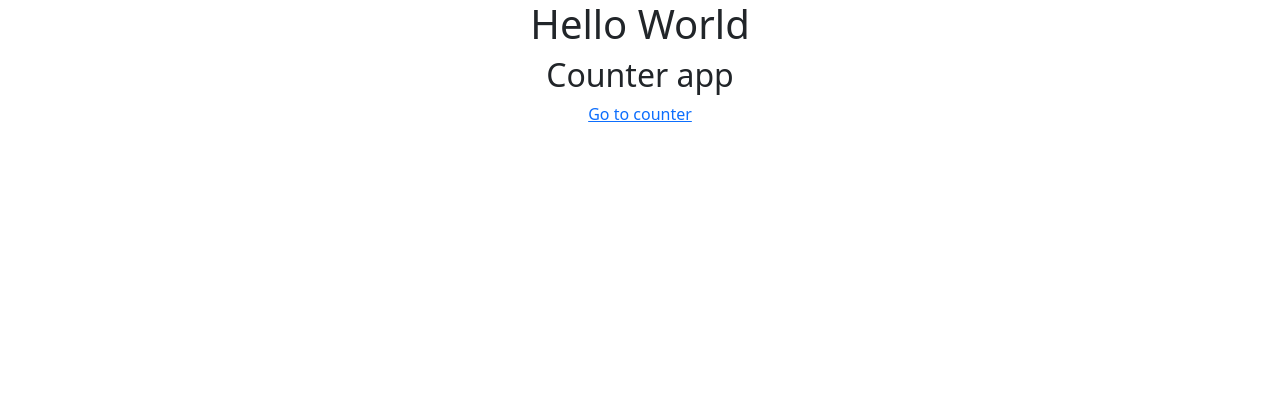
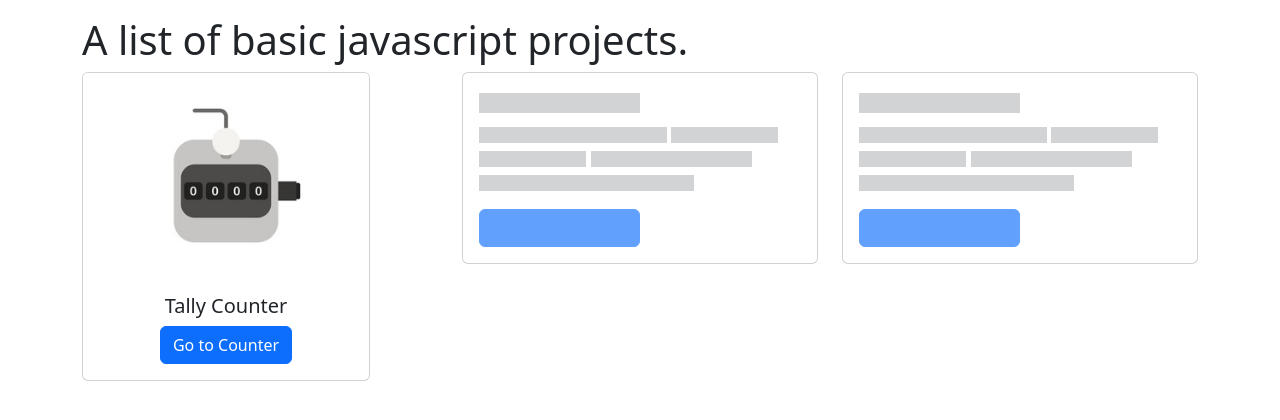
Before and after one commit to iamabhijeet2003/js-projects, a plain HTML site: page index.html in a window 1280 px wide. Drawn offline with nearby package versions, Linux system fonts and the light colour scheme; files whose address does not match are found by name.

Commit message:
adding card

```diff
--- a/index.html
+++ b/index.html
@@ -18,12 +18,60 @@
 <body>
     <div class="container">
         <div class="row">
-            <div class="col text-center align-content-center align-self-center">
-                <h1>Hello World</h1>
+            <div class="col-12 mt-3">
+                <h1>A list of basic javascript projects.</h1>
+            </div>
 
-                <h2>Counter app</h2>
-                <a href="./counter-app/index.html">Go to counter</a>
+            <div class="col-4 text-center">
+                <div class="card" style="width: 18rem;">
+                    <img class="card-img-top" src="./assets/tally-counter.jpg" alt="Card image cap">
+                    <div class="card-body">
+                    <h5 class="card-title">Tally Counter</h5>
+                    <a href="./counter-app/index.html" class="btn btn-primary">Go to Counter</a>
+                    </div>
+                </div>
             </div>
+
+            <div class="col-4">
+                <div class="card" aria-hidden="true">
+
+                    <div class="card-body">
+                      <h5 class="card-title placeholder-glow">
+                        <span class="placeholder col-6"></span>
+                      </h5>
+                      <p class="card-text placeholder-glow">
+                        <span class="placeholder col-7"></span>
+                        <span class="placeholder col-4"></span>
+                        <span class="placeholder col-4"></span>
+                        <span class="placeholder col-6"></span>
+                        <span class="placeholder col-8"></span>
+                      </p>
+                      <a href="#" tabindex="-1" class="btn btn-primary disabled placeholder col-6"></a>
+                    </div>
+                  </div>
+            </div>
+
+            <div class="col-4">
+                <div class="card" aria-hidden="true">
+
+                    <div class="card-body">
+                      <h5 class="card-title placeholder-glow">
+                        <span class="placeholder col-6"></span>
+                      </h5>
+                      <p class="card-text placeholder-glow">
+                        <span class="placeholder col-7"></span>
+                        <span class="placeholder col-4"></span>
+                        <span class="placeholder col-4"></span>
+                        <span class="placeholder col-6"></span>
+                        <span class="placeholder col-8"></span>
+                      </p>
+                      <a href="#" tabindex="-1" class="btn btn-primary disabled placeholder col-6"></a>
+                    </div>
+                  </div>
+            </div>
+
+
+
         </div>
     </div>
 
```
Also changed, not shown: assets/tally-counter.jpg (added).
